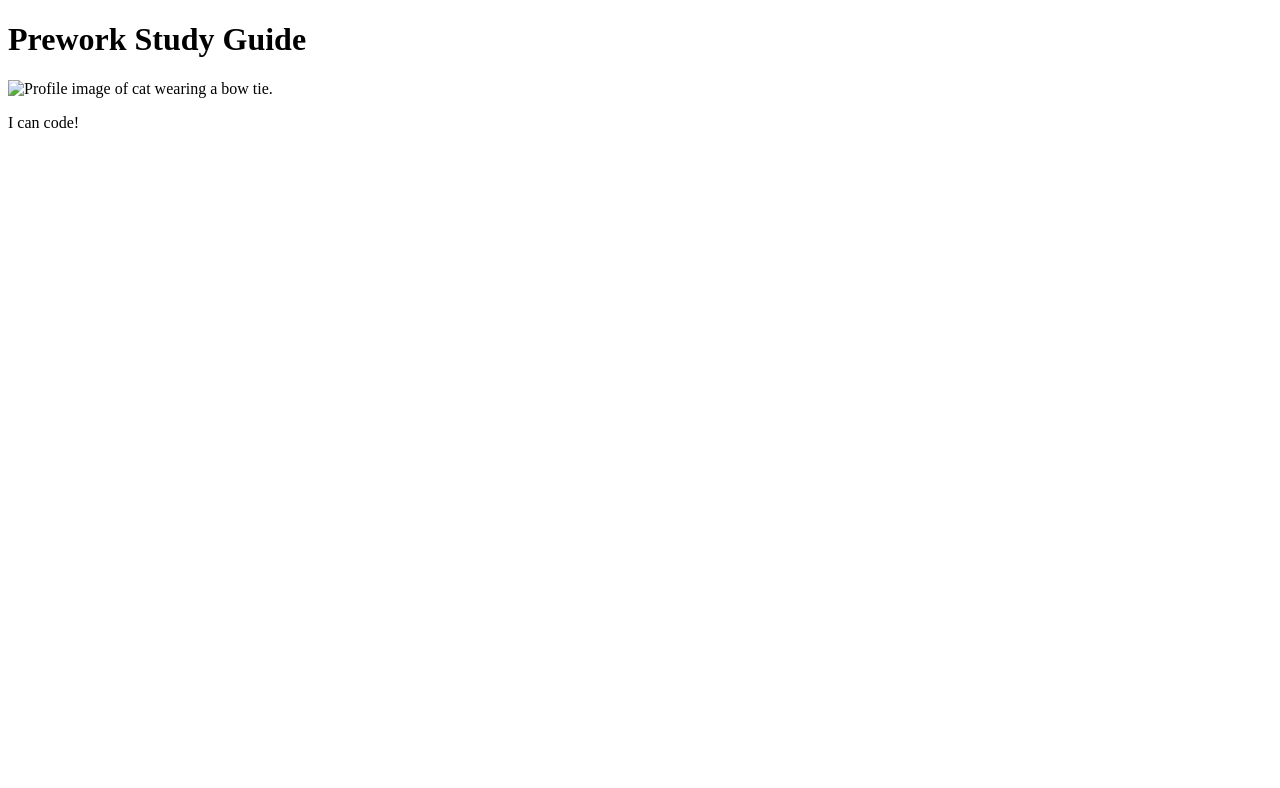
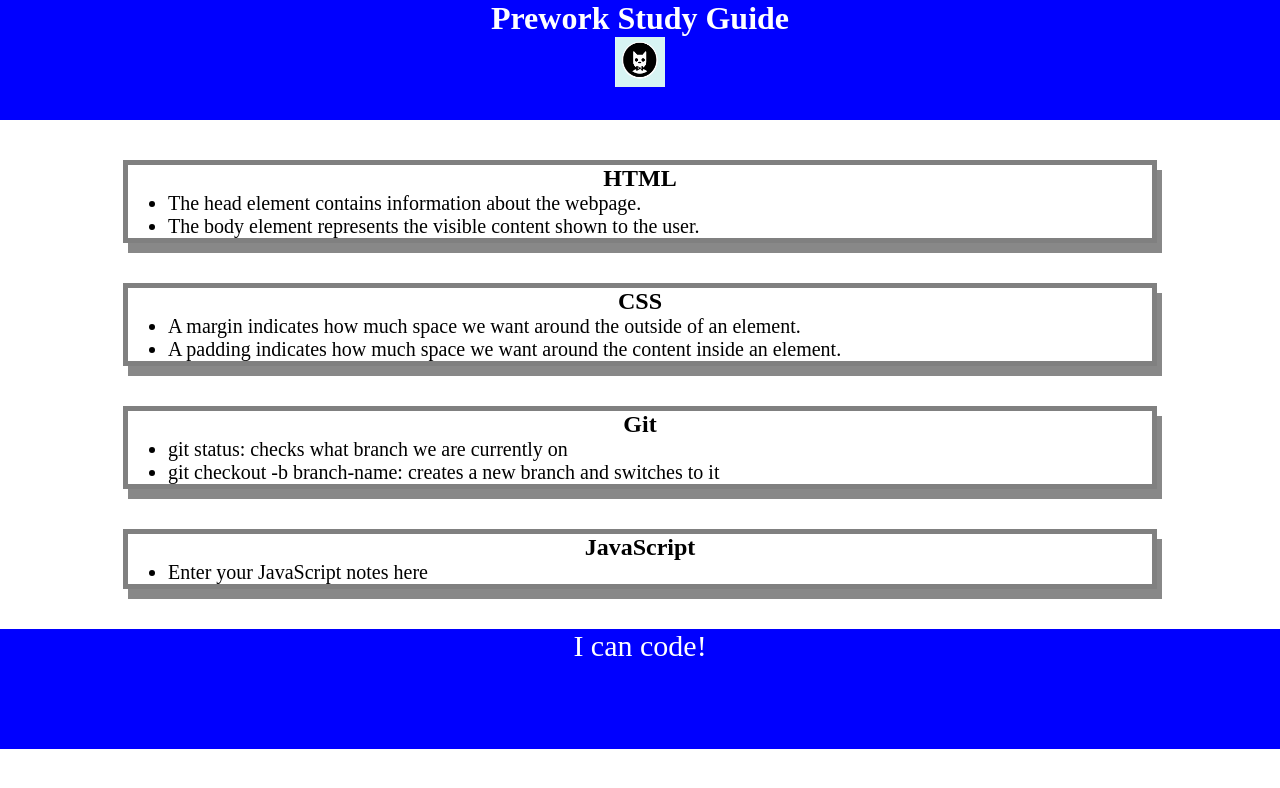
Before and after one commit to jony0418/prework-study-guide, a plain HTML site: page index.html in a window 1280 px wide. Drawn offline with Linux system fonts and the light colour scheme.

Commit message:
added CSS to project

```diff
--- /dev/null
+++ b/assets/style.css
@@ -0,0 +1,41 @@
+* {
+    margin: 0;
+    padding: 0;
+}
+
+header,
+footer {
+    width: 100%;
+    height: 120px;
+    background-color: blue;
+    color: white;
+}
+
+h1,
+h2 {
+    text-align: center;
+}
+
+img {
+    display: block;
+    height: 50px;
+    width: 50px;
+    margin-left: auto;
+    margin-right: auto;
+}
+
+ul {
+    padding-left: 40px;
+    font-size: 20px;
+}
+
+p {
+    text-align: center;
+    font-size: 30px;
+  }
+  .card {
+    width: 80%;
+    margin: 40px auto;
+    border: 5px solid gray;
+    box-shadow: 5px 10px #888888;
+  }
--- a/index.html
+++ b/index.html
@@ -4,16 +4,48 @@
     <meta charset="UTF-8" />
     <meta http-equiv="X-UA-Compatible" content="IE=edge" />
     <meta name="viewport" content="width=device-width, initial-scale=1.0" />
+    <link rel="stylesheet" href="./assets/style.css">
     <title>Prework Study Guide</title>
   </head>
   <body>
-    <header id="header">
+    <header id="top">
       <h1>Prework Study Guide</h1>
-      <img src="./assets/bowtie-cat.png" alt="Profile image of cat wearing a bow tie." />
+      <img
+        src="./assets/bowtie-cat.png"
+        alt="Profile image of cat wearing a bow tie."
+      />
     </header>
     <main>
-      <!-- Student code goes here -->
-    </main>
+      <section class="card" id="html-section">
+        <h2>HTML</h2>
+        <ul>
+          <li>The head element contains information about the webpage.</li>
+          <li>The body element represents the visible content shown to the user.</li>
+        </ul>
+      </section>
+
+      <section class="card" id="css-section">
+        <h2>CSS</h2>
+        <ul>
+          <li>A margin indicates how much space we want around the outside of an element.</li>
+          <li>A padding indicates how much space we want around the content inside an element.</li>
+        </ul>
+      </section>
+
+      <section class="card" id="git-section">
+        <h2>Git</h2>
+          <ul>
+            <li>git status: checks what branch we are currently on</li>
+            <li>git checkout -b branch-name: creates a new branch and switches to it</li>
+          </ul>
+      </section>
+
+      <section class="card" id="javascript-section">
+        <h2>JavaScript</h2>
+          <ul>
+            <li>Enter your JavaScript notes here</li>
+          </ul>
+      </section>    </main>
 
     <footer>
       <p>I can code!</p>
```
Also changed, not shown: assets/bowtie-cat.png (renamed from bowtie-cat.png).
